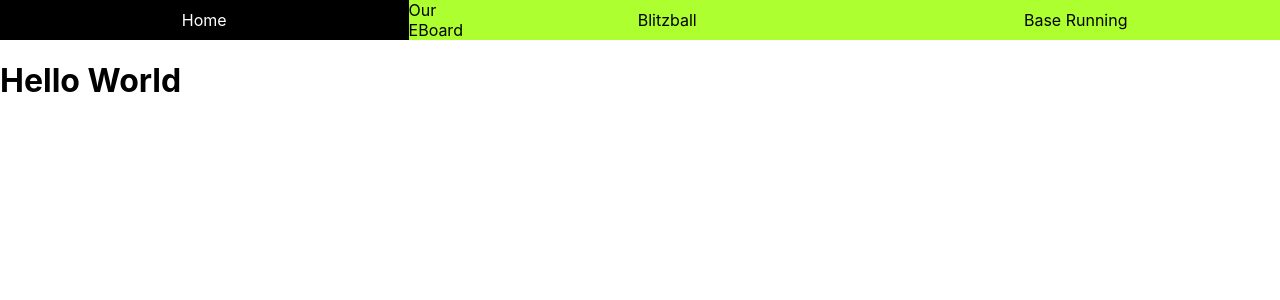
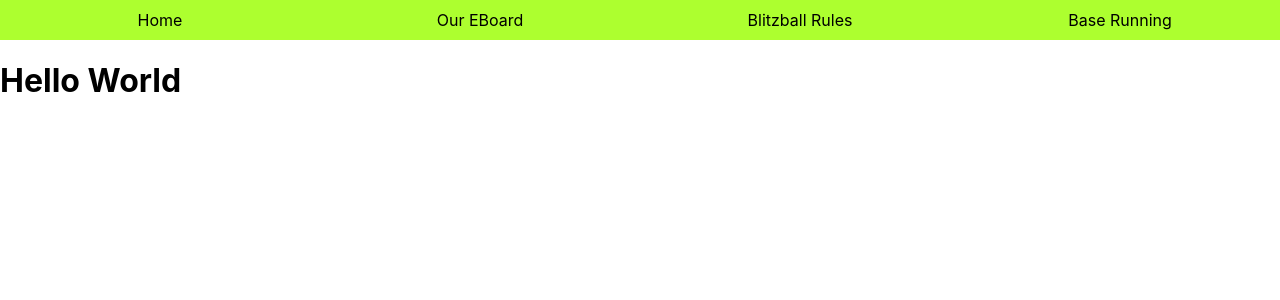
Before and after one commit to vedvy/blitzballHomePage, a React (Create React App) app in the folder my-app/: page / in a window 1280 px wide. Shown: the top 300 px of the page. Built offline with nearby package versions, Linux system fonts and the light colour scheme.

Commit message:
one step closer to solving view problem

```diff
--- a/my-app/src/components/eboard.tsx
+++ b/my-app/src/components/eboard.tsx
@@ -1 +1,10 @@
 import React from "react";
+
+export default function EBoardPage()
+{
+    return(
+        <div>
+            <h1>EBoard Page</h1>
+        </div>
+    )
+}
--- a/my-app/src/components/main_program.tsx
+++ b/my-app/src/components/main_program.tsx
@@ -2,36 +2,37 @@ import React from "react";
 import { useState } from "react";
 import BlitzBallMenu from "./menu";
 import MainHomePage from "./home_content";
+import EBoardPage from "./eboard";
 
 export default function BlitzBallHomePage()
 {
     type View = "home" | "blitzball" | "eboard" | "baserun";
 
-    interface buttonProp {
-        onClick: (event: Event) => void;
-    }
+
 
     const [current_view, set_current_view] = useState<View>("home");
 
-    const set_view_to_blitzball = ((e: buttonProp) =>
+    const set_view_to_blitzball = ((e: React.ChangeEvent<HTMLElement>) =>
     {
         set_current_view("blitzball");
     });
 
-    const set_view_to_eboard = ((e: buttonProp) =>
+    const set_view_to_eboard = ((e: React.ChangeEvent<HTMLElement>) =>
     {
+        console.log("Clicking on eboard");
         set_current_view("eboard");
     }
     );
 
 
-    const set_view_to_baserun = ((e: buttonProp) => {
+    const set_view_to_baserun = ((e: React.ChangeEvent<HTMLElement>) => {
         set_current_view("baserun");
     });
 
-    const set_view_to_home = ((e: buttonProp) =>
+    const set_view_to_home = ((e: React.ChangeEvent<HTMLElement>) =>
     {
-        set_current_view("home");
+        console.log("Clicking home");
+       return set_current_view("home");
     }
     );
 
@@ -39,13 +40,18 @@ export default function BlitzBallHomePage()
     return (
         <div className="BB_site">
             <BlitzBallMenu
-
+            home_view={set_view_to_home}
+            eboard_view={set_view_to_eboard}
             />
             <div className="main_content">
                 {current_view === "home" && (
               <MainHomePage/>
             )}
+            {current_view === "eboard" && (
+                <EBoardPage/>
+            )}
             </div>
+
 
         </div>
     );
--- a/my-app/src/components/menu.tsx
+++ b/my-app/src/components/menu.tsx
@@ -1,17 +1,21 @@
 import React from "react";
 
+interface MenuProps{
+    home_view: (e: React.ChangeEvent<HTMLElement>) => void;
+    eboard_view: (e: React.ChangeEvent<HTMLElement>) => void;
+}
 
-export default function BlitzBallMenu(
-
-
-)
-{
+const BlitzBallMenu : React.FC<MenuProps> = ({ home_view, eboard_view }) => {
+   console.log(home_view);
     return (
         <div className="menuBar">
-            <span className="menuBarItems">Home</span>
-            <span className="menuBarItem">Our EBoard</span>
-            <span className="menuBarItems">Blitzball</span>
-            <span className="menuBarItems" >Base Running</span>
+            <span className="menuBarItems" onClick={() => home_view}>Home</span>
+            <span className="menuBarItems" onClick={() => eboard_view}>Our EBoard</span>
+            <span className="menuBarItems">Blitzball Rules</span>
+            <span className="menuBarItems">Base Running</span>
         </div>
     )
 }
+
+
+export default BlitzBallMenu;
```
